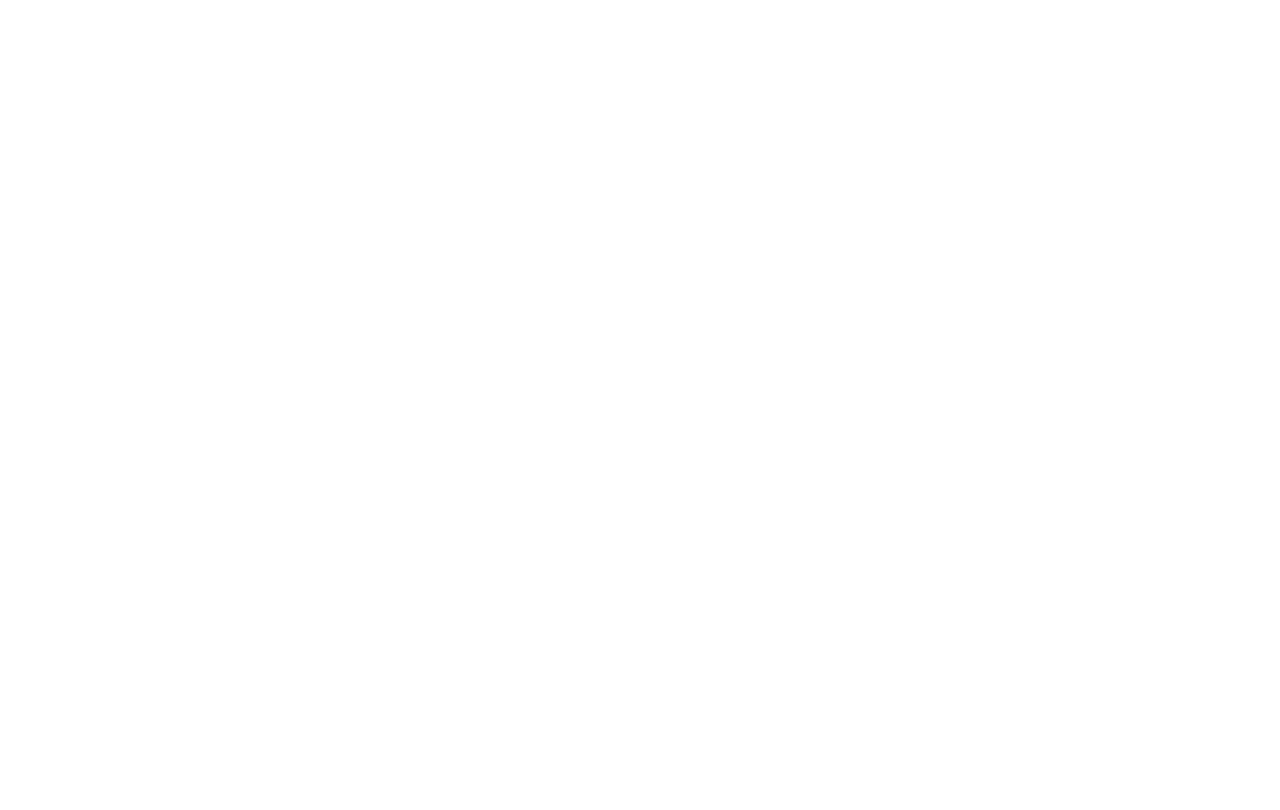
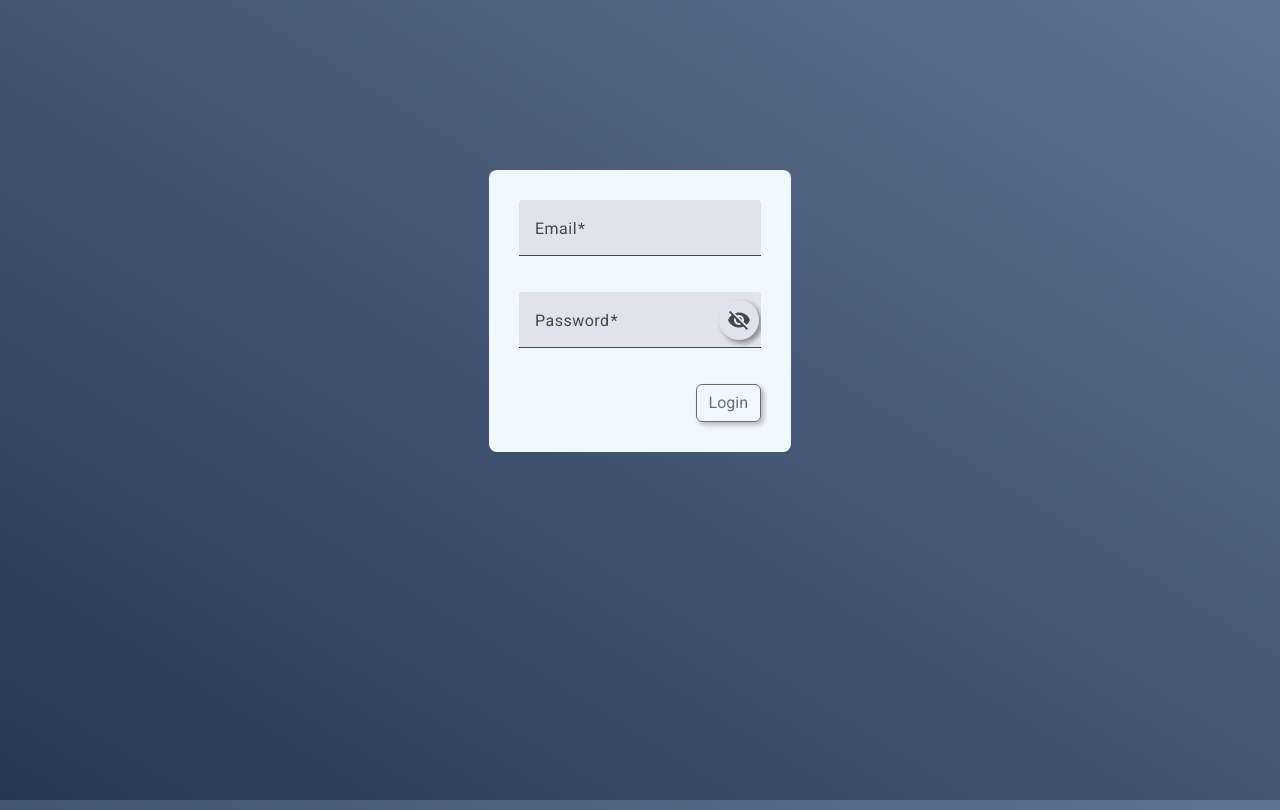
Before and after one commit to Luiscvj/EcommerceGT, an Angular app in the folder TrendG/: page / in a window 1280 px wide. Built offline with nearby package versions, Linux system fonts and the light colour scheme.

Commit message:
feat: Componente login finalizado

```diff
--- /dev/null
+++ b/TrendG/src/app/Core/Helpers/MyErrorStateMatcher/my-error-state-matcher.ts
@@ -0,0 +1,13 @@
+import { AbstractControl, FormControl, FormGroupDirective, NgForm } from "@angular/forms";
+import { ErrorStateMatcher } from "@angular/material/core";
+
+export class MyErrorStateMatcher implements ErrorStateMatcher {
+    isErrorState(control: FormControl | null, form: FormGroupDirective | NgForm | null): boolean {
+        const isSubmitted = form && form.submitted;
+        return !!(control && control?.invalid && (control.dirty || control.touched || isSubmitted))
+        /*
+         ?Se usa doble !! para asegurar que a pesar de que hay un null o indefinido envie un booleano
+        */
+    }
+
+}
--- /dev/null
+++ b/TrendG/src/app/Pages/Login/login/login.component.css
@@ -0,0 +1,17 @@
+#loginForm{
+    margin: 10px auto;/* To align horizontally */
+    display: flex;
+    justify-content: center;
+    align-items: center;
+    position: relative;
+    width: fit-content;
+    border-radius: 8px;
+    top: 20%;
+
+
+}
+#loginForm button{
+    margin-left: auto;
+    display: block;
+    box-shadow: 3px 3px 5px rgba(0,0,0,0.4);
+}
--- /dev/null
+++ b/TrendG/src/app/Pages/Login/login/login.component.html
@@ -0,0 +1,37 @@
+
+<div style="background-color: aliceblue; padding: 30px;" id="loginForm">
+    <form  [formGroup]="loginForm" (ngSubmit)="handleSubmit()">
+        <div class="row mb-3">
+            <div class="col">
+                <mat-form-field  style="width: 100%; display: block;">
+                    <mat-label for="email" >Email</mat-label>
+                    <input  matInput  formControlName="email" placeholder="example@ex.exam" type="email" [errorStateMatcher]="matcher" />
+                    @if(loginForm.controls['email'].hasError('email') && ! loginForm.controls['email'].hasError('required')){
+                        <mat-error>Please enter a valid email</mat-error>
+                    }@else {
+                        <mat-error>An email address is required</mat-error>
+                    }
+                </mat-form-field>
+            </div>
+        </div>
+        <div class="row">
+            <div class="col">
+                <mat-form-field>
+                    <mat-label for="password">Password</mat-label>
+                    <input matInput [type]="hide()? 'password':'text'"  formControlName="password"  [errorStateMatcher]="matcher"/>
+                    <button mat-icon-button matSuffix (click)="hidePassword($event)" style="margin-right: 2px;">
+                        <mat-icon>{{hide() ? 'visibility_off':'visibility'}}</mat-icon>
+                    </button>
+                    @if(loginForm.controls['password'].hasError('pattern') && !loginForm.controls['password'].hasError('required')){
+                        <mat-error>at least uppercase & Lowercase letter.One or more numbers && signs[#$&!=°]</mat-error>
+                    }@else{
+                        <mat-error>Please enter a password</mat-error>
+                    }
+                </mat-form-field>
+            </div>
+        </div>
+        <div style="margin-top: 10px; ">
+            <button class="btn  mt-3" type="submit" [disabled]="this.loginForm.invalid">Login</button>
+        </div>
+    </form>
+</div>
--- /dev/null
+++ b/TrendG/src/app/Pages/Login/login/login.component.ts
@@ -0,0 +1,51 @@
+import { Component, OnDestroy, OnInit, Renderer2, signal } from '@angular/core';
+import {ReactiveFormsModule,FormGroup,FormControl, FormsModule, EmailValidator, Validators} from '@angular/forms';
+import { MyErrorStateMatcher } from '../../../Core/Helpers/MyErrorStateMatcher/my-error-state-matcher';
+import {MatInputModule} from '@angular/material/input';
+import {MatFormField, MatFormFieldModule} from '@angular/material/form-field';
+import {MatIconModule} from '@angular/material/icon'
+import {MatButtonModule} from '@angular/material/button';
+@Component({
+  selector: 'app-login',
+  standalone: true,
+  imports: [ReactiveFormsModule,FormsModule,MatFormField,MatInputModule,MatIconModule,MatButtonModule],
+  templateUrl: './login.component.html',
+  styleUrl: './login.component.css'
+})
+export class LoginComponent implements OnInit, OnDestroy {
+  loginForm = new  FormGroup({
+      email :  new FormControl('',[Validators.required,Validators.email]),
+      password: new FormControl('',[Validators.required, Validators.pattern("(?=.*[a-zA-Z])(?=.*[0-9])(?=.*[#$&!=°|]).{8,}$")])
+  });
+  matcher = new MyErrorStateMatcher();
+  hide = signal(true);
+
+  constructor(public render: Renderer2) {
+
+  }
+
+  hidePassword(event: MouseEvent){
+    this.hide.set(!this.hide());
+    event.preventDefault();
+    event.stopPropagation();
+  }
+
+
+
+  ngOnInit(): void {
+    this.render.addClass(document.body,'custom-body-style');
+  }
+
+
+
+  handleSubmit()
+  {
+    alert(this.loginForm.value.email + "|" + this.loginForm.value.password);
+  }
+
+  ngOnDestroy(): void {
+    this.render.removeClass(document.body,'custom-body-style');
+  }
+
+
+}
--- a/TrendG/src/app/Pages/User/login/login.component.html
+++ /dev/null
@@ -1 +0,0 @@
-<p>login works!</p>
--- /dev/null
+++ b/TrendG/src/app/Pages/User/user-routes.ts
@@ -0,0 +1,3 @@
+import { Routes } from "@angular/router";
+
+export const USER_ROUTES : Routes = [{}]
--- a/TrendG/src/app/app.routes.ts
+++ b/TrendG/src/app/app.routes.ts
@@ -1,3 +1,13 @@
 import { Routes } from '@angular/router';
+import { User } from './Core/Models/User/user';
+import { LoginComponent } from './Pages/Login/login/login.component';
 
-export const routes: Routes = [];
+export const routes: Routes = [
+    {
+        path: '',
+        component:LoginComponent,
+        title: 'Login user'
+
+
+    }
+];
--- a/TrendG/src/styles.css
+++ b/TrendG/src/styles.css
@@ -2,6 +2,15 @@
 
 html, body { height: 100%; }
 body { margin: 0; font-family: Roboto, "Helvetica Neue", sans-serif; }
+
+.custom-body-style{
+   background:  linear-gradient(to top right,#263852,#607393);
+}
+
+
+
+
+
 
 .open-sans-light-condensed{
     font-family: "Open Sans", sans-serif;
```
Also changed, not shown: TrendG/src/app/Pages/User/login/login.component.ts (deleted, +0 -12 lines), TrendG/src/app/Pages/User/login/login.component.css (deleted), 2 other files (tests, documents, lock files or other folders).
